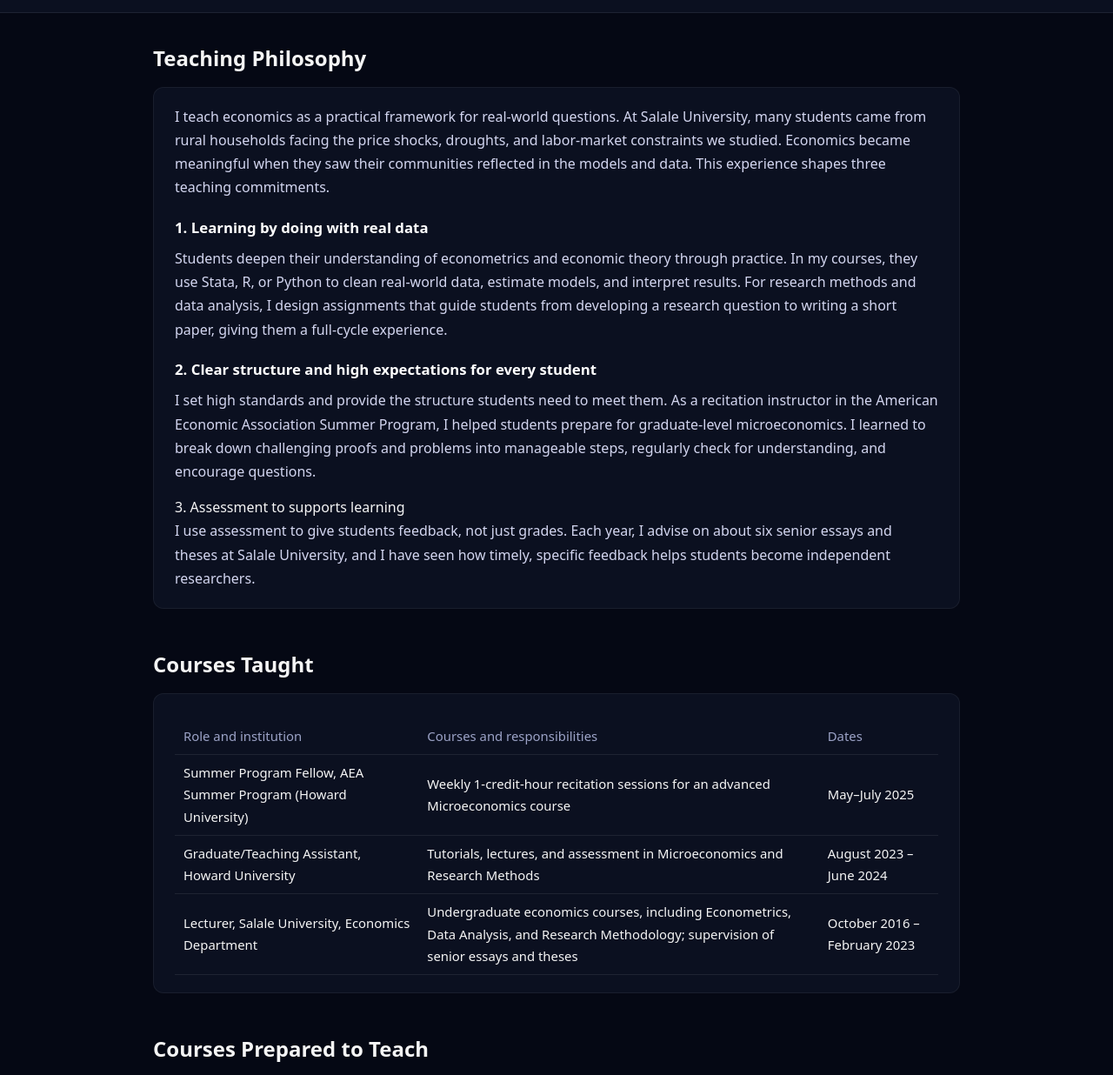
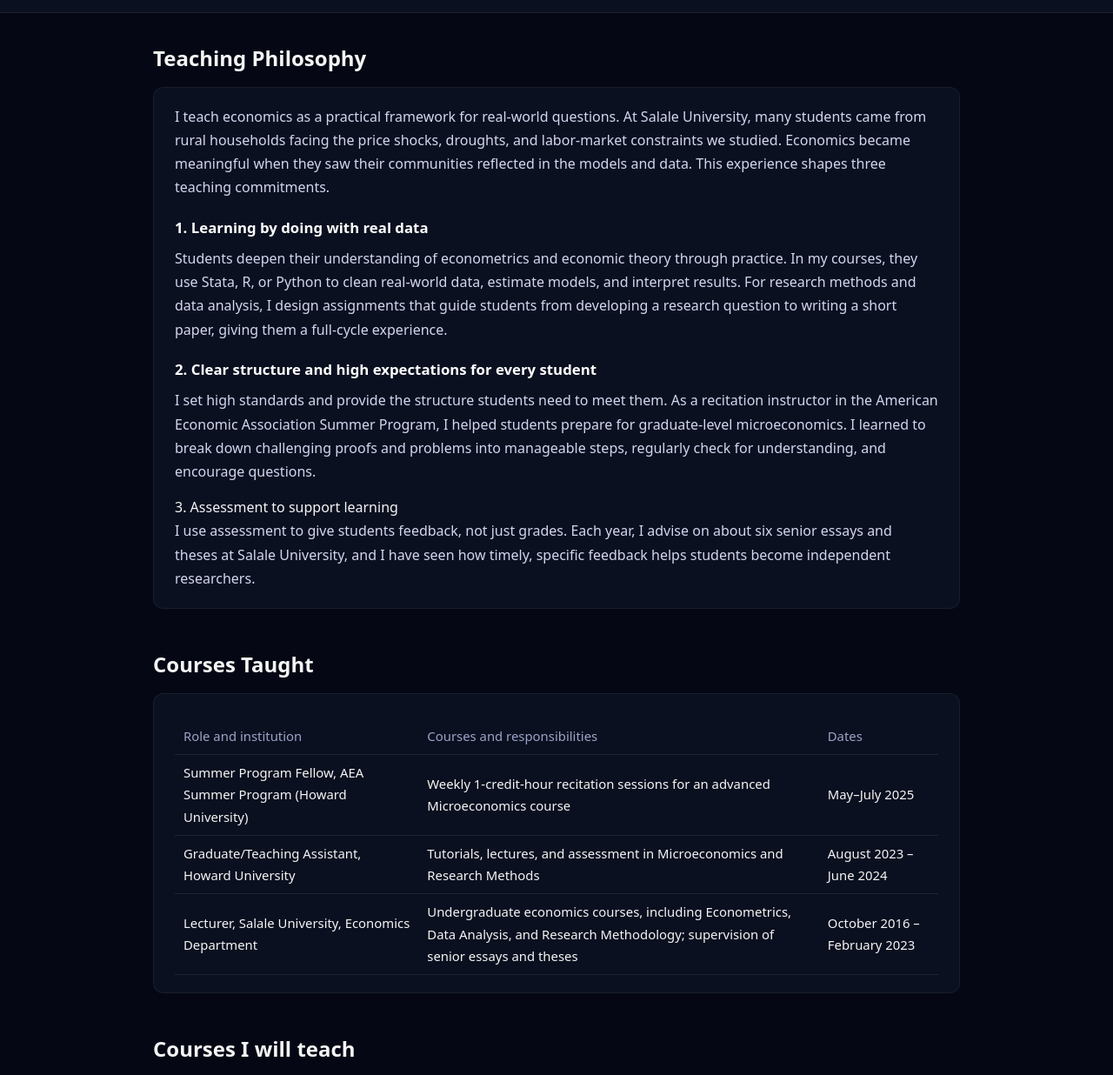
Before and after one commit to Tewodros78/faculty-portfolio, a plain HTML site: page teaching.html in a window 1280 px wide. Shown: the part 49-1285 px from the top of the page at 87% size. Drawn offline with Linux system fonts and the light colour scheme.

Commit message:
Update teaching.html

```diff
--- a/teaching.html
+++ b/teaching.html
@@ -4,7 +4,7 @@
     <meta charset="UTF-8">
     <meta name="viewport" content="width=device-width, initial-scale=1.0">
     <title>Tewodros G. Gutema | Teaching</title>
-    <meta name="description" content="Faculty electronic portfolio of Tewodros G. Gutema, PhD Candidate in Economics, Howard University.">
+    <meta name="description" content=" Faculty electronic portfolio of Tewodros G. Gutema, PhD Candidate in Economics, Howard University.">
     <link rel="stylesheet" href="style.css">
     <link rel="stylesheet" href="https://cdnjs.cloudflare.com/ajax/libs/font-awesome/6.5.1/css/all.min.css">
 </head>
@@ -44,7 +44,7 @@
             <p>I set high standards and provide the structure students need to meet them. As a recitation instructor in the American Economic Association Summer Program,
                 I helped students prepare for graduate-level microeconomics. I learned to break down challenging proofs and problems into manageable steps, regularly
                 check for understanding, and encourage questions.</p>
-</h3>3. Assessment to supports learning</h3>
+</h3>3. Assessment to support learning</h3>
             <p>I use assessment to give students feedback, not just grades. Each year, I advise on about six senior essays and theses at Salale University,
                 and I have seen how timely, specific feedback helps students become independent researchers.</p>
         </div>
@@ -61,7 +61,7 @@
         </div>
         </section>
         <section class="page-section">
-        <h2 class="section-title">Courses Prepared to Teach</h2>
+        <h2 class="section-title">Courses I will teach</h2>
         <div class="section-grid">
             <div class="card"><div class="card-title">ECON 180: Statistics-Business & Economics (Spring, 2027)</div><div class="card-body">Introduction to basicstatistics and econometric method.</div></div>
         </div>
```
